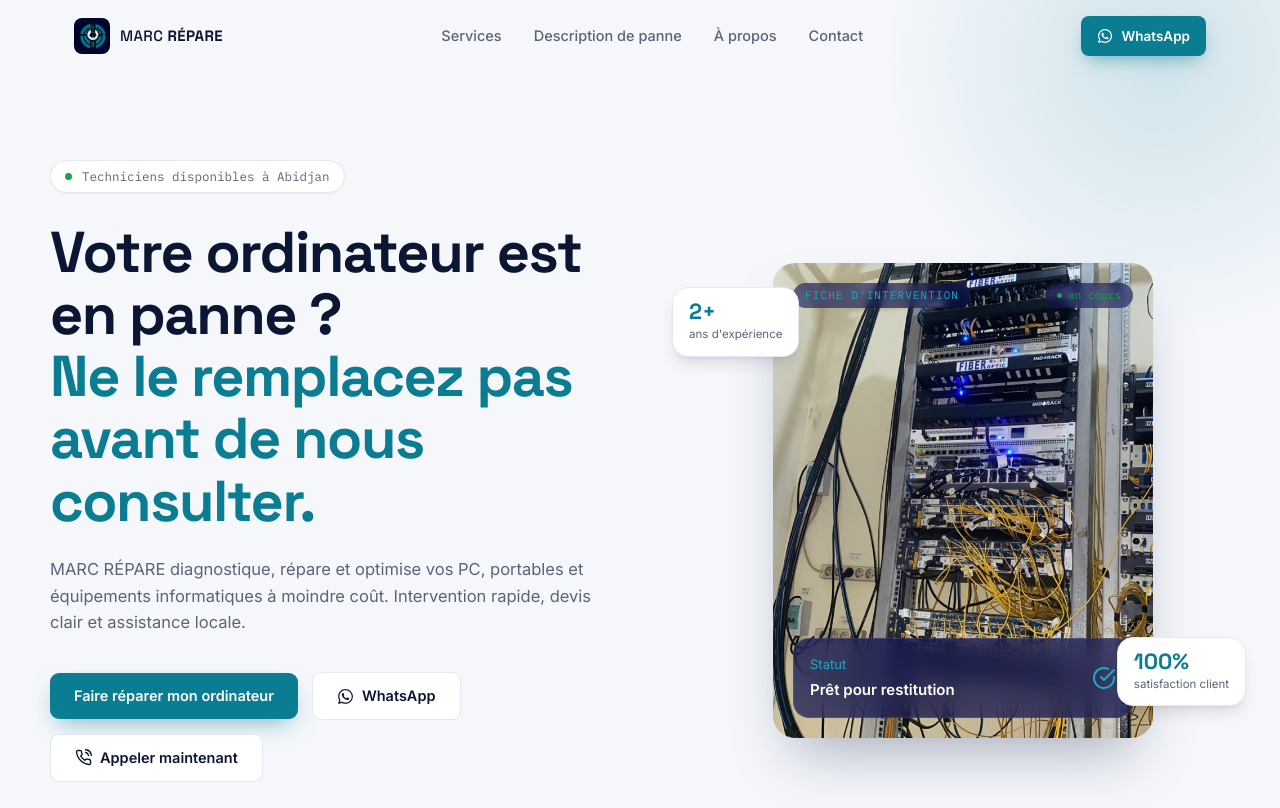
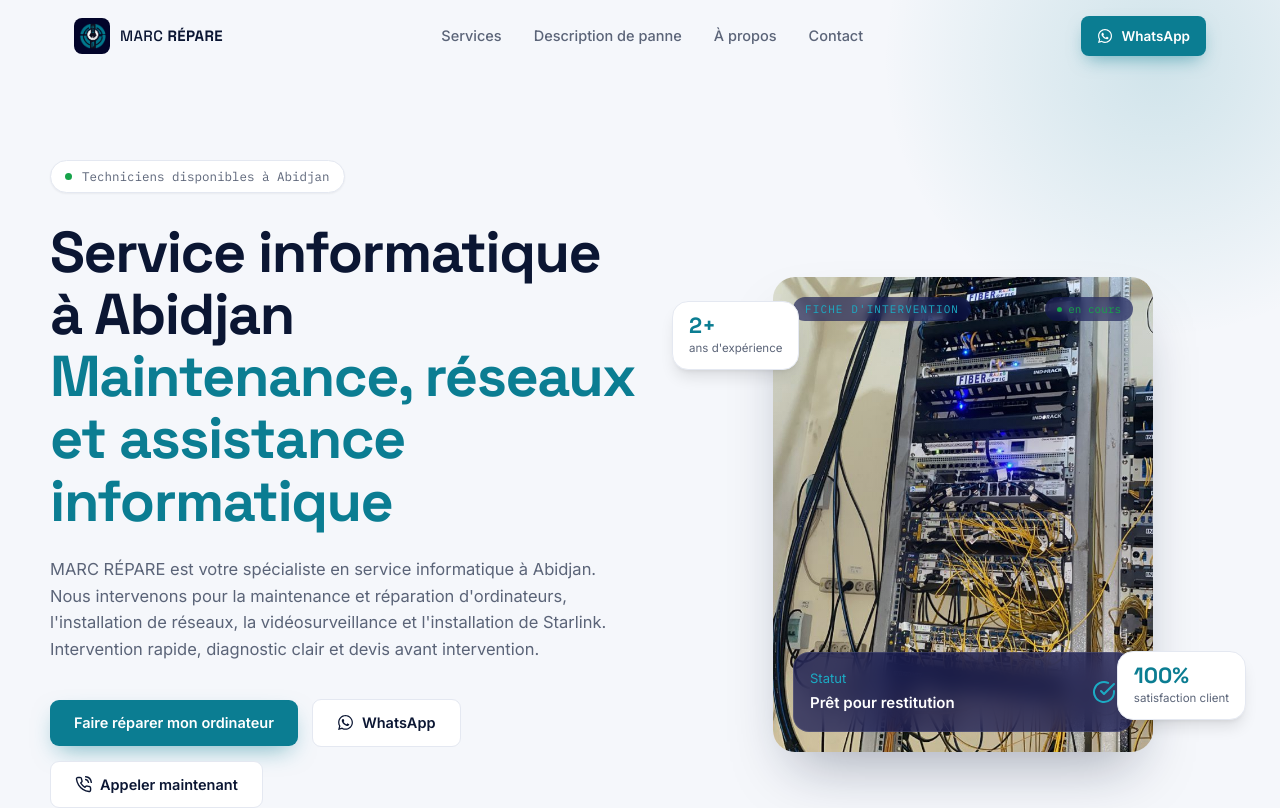
Before and after one commit to marcrepare/marcrepare-website, a React (Vite) app: page / in a window 1280 px wide. Shown: the top 808 px of the page. Built offline with nearby package versions, Linux system fonts and the light colour scheme.

Commit message:
Enhance Hero component accessibility and content
Updated the Hero component to improve accessibility and content clarity. Added aria-labelledby attribute and revised text for better user understanding.

```diff
--- a/src/components/Hero.jsx
+++ b/src/components/Hero.jsx
@@ -10,6 +10,7 @@ export default function Hero() {
   return (
     <section
       id="top"
+      aria-labelledby="hero-title"
       className="relative overflow-hidden px-6 pt-32 pb-24 md:pt-40 md:pb-32 bg-gradient-to-b from-accent-soft/70 via-bg to-bg"
     >
       <div
@@ -31,34 +32,46 @@ export default function Hero() {
             Techniciens disponibles à Abidjan
           </div>
 
-          <h1 className="font-display font-bold text-[clamp(2.2rem,5.2vw,3.6rem)] leading-[1.08] tracking-tight mb-6 text-ink">
-            Votre ordinateur est en panne ?
+          <h1
+            id="hero-title"
+            className="font-display font-bold text-[clamp(2.2rem,5.2vw,3.6rem)] leading-[1.08] tracking-tight mb-6 text-ink"
+          >
+            Service informatique à Abidjan
             <br />
             <span className="text-accent">
-              Ne le remplacez pas avant de nous consulter.
+              Maintenance, réseaux et assistance informatique
             </span>
           </h1>
 
           <p className="text-ink-muted max-w-[560px] mb-9 text-[16.5px] leading-relaxed">
-            MARC RÉPARE diagnostique, répare et optimise vos PC, portables et
-            équipements informatiques à moindre coût. Intervention rapide,
-            devis clair et assistance locale.
+            MARC RÉPARE est votre spécialiste en service informatique à
+            Abidjan. Nous intervenons pour la maintenance et réparation
+            d'ordinateurs, l'installation de réseaux, la vidéosurveillance et
+            l'installation de Starlink. Intervention rapide, diagnostic clair
+            et devis avant intervention.
           </p>
 
           <div className="flex flex-wrap items-center gap-3.5 mb-10">
             <a href="#contact" className={`${BTN_PRIMARY} justify-center`}>
               Faire réparer mon ordinateur
             </a>
+
             <a
               href={WHATSAPP_LINK}
               target="_blank"
               rel="noopener noreferrer"
+              aria-label="Contacter MARC RÉPARE sur WhatsApp"
               className={`${BTN_GHOST} justify-center`}
             >
               <FaWhatsapp aria-hidden="true" />
               WhatsApp
             </a>
-            <a href={PHONE_LINK} className={`${BTN_GHOST} justify-center`}>
+
+            <a
+              href={PHONE_LINK}
+              aria-label={`Appeler MARC RÉPARE au ${PHONE_DISPLAY}`}
+              className={`${BTN_GHOST} justify-center`}
+            >
               <FiPhoneCall aria-hidden="true" />
               Appeler maintenant
             </a>
@@ -85,15 +98,17 @@ export default function Hero() {
           <div className="relative mx-auto max-w-[380px] rounded-[22px] overflow-hidden shadow-[0_30px_60px_-20px_rgba(11,22,51,0.35)] aspect-[4/5]">
             <img
               src="/images/services/maintenance.jpg"
-              alt="Technicien MARC RÉPARE en intervention"
+              alt="Technicien en maintenance informatique à Abidjan - MARC RÉPARE"
               className="absolute inset-0 w-full h-full object-cover"
             />
+
             <div className="absolute inset-0 bg-gradient-to-t from-ink-2/90 via-ink-2/10 to-transparent" />
 
             <div className="absolute top-5 left-5 right-5 flex items-center justify-between">
               <span className="font-mono text-[11px] uppercase tracking-[0.1em] text-accent-2 bg-ink-2/60 backdrop-blur-sm rounded-full px-3 py-1">
                 Fiche d'intervention
               </span>
+
               <span className="inline-flex items-center gap-1.5 font-mono text-[11px] text-ok bg-ink-2/60 backdrop-blur-sm rounded-full px-3 py-1">
                 <span className="w-[5px] h-[5px] rounded-full bg-ok animate-pulse-dot" />
                 en cours
@@ -102,12 +117,19 @@ export default function Hero() {
 
             <div className="absolute bottom-5 left-5 right-5 rounded-2xl bg-ink-2/70 backdrop-blur-md border border-white/10 p-4 flex items-center justify-between">
               <div>
-                <div className="text-[13px] text-accent-2 mb-1">Statut</div>
+                <div className="text-[13px] text-accent-2 mb-1">
+                  Statut
+                </div>
+
                 <div className="text-[15px] text-white font-semibold">
                   Prêt pour restitution
                 </div>
               </div>
-              <FiCheckCircle className="text-2xl text-accent-2" aria-hidden="true" />
+
+              <FiCheckCircle
+                className="text-2xl text-accent-2"
+                aria-hidden="true"
+              />
             </div>
           </div>
 
@@ -115,6 +137,7 @@ export default function Hero() {
             <div className="text-[22px] font-display font-bold text-accent leading-none">
               2+
             </div>
+
             <div className="text-[11.5px] text-ink-muted mt-1">
               ans d'expérience
             </div>
@@ -127,6 +150,7 @@ export default function Hero() {
             <div className="text-[22px] font-display font-bold text-accent leading-none">
               100%
             </div>
+
             <div className="text-[11.5px] text-ink-muted mt-1">
               satisfaction client
             </div>
```
